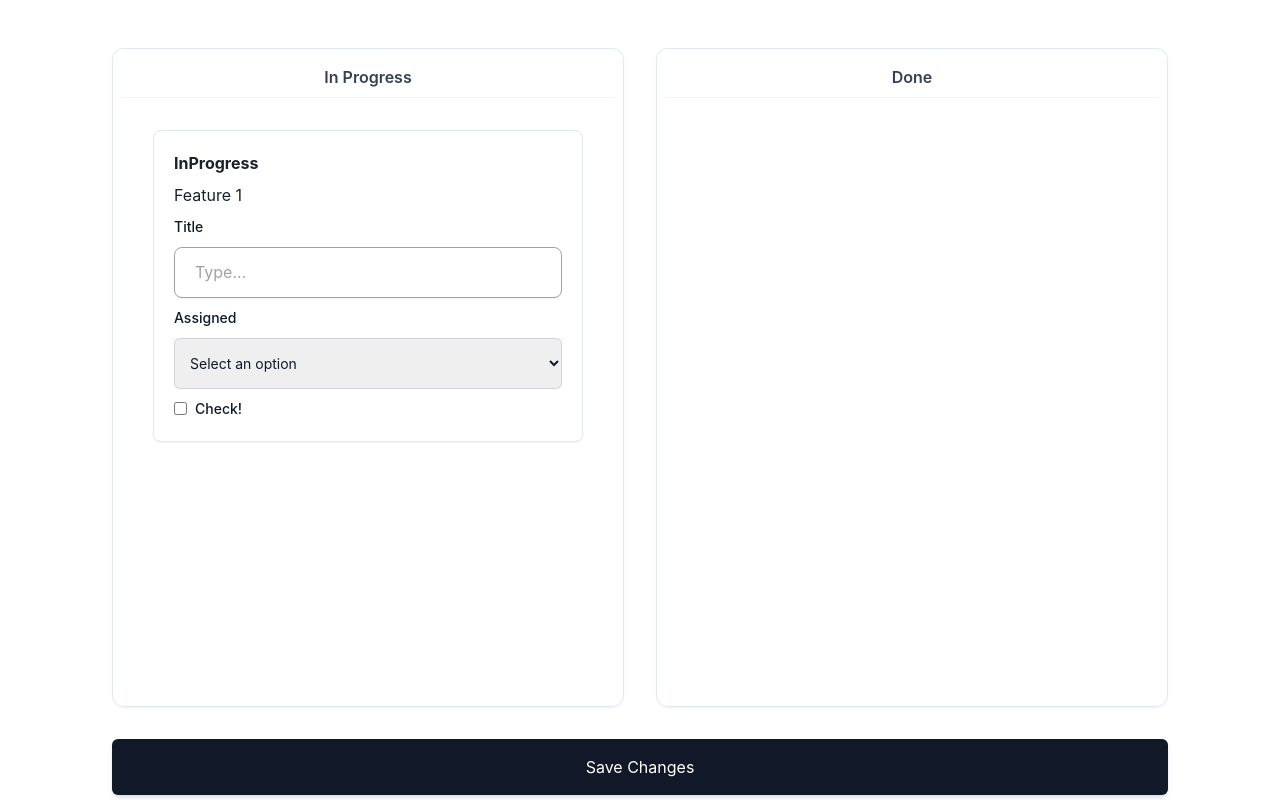
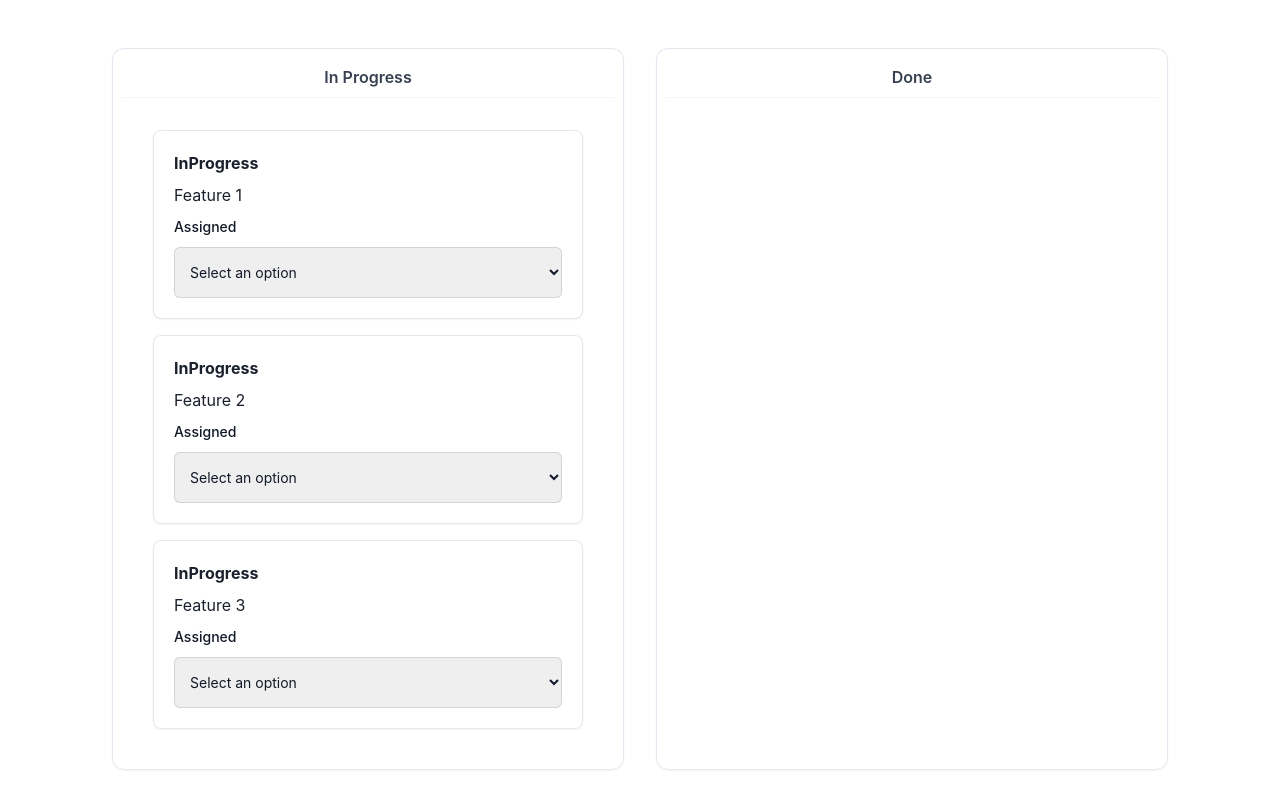
Before and after one commit to RiahiAchraf/Pay-Tic-Connect, a Next.js app: page / in a window 1280 px wide. Shown: the top 800 px of the page. Built offline with nearby package versions, Linux system fonts and the light colour scheme.

Commit message:
feat: create multiple items

```diff
--- a/src/components/TableContent.jsx
+++ b/src/components/TableContent.jsx
@@ -16,15 +16,11 @@ const TableContent = ({ doneTask }) => {
       },
       {
         Header: 'Title',
-        accessor: 'textValue',
+        accessor: 'title',
       },
       {
         Header: 'Assigned',
-        accessor: 'selectValue',
-      },
-      {
-        Header: 'Confirm',
-        accessor: 'checked',
+        accessor: 'value',
       },
     ],
     [],
--- a/src/components/TaskCard.tsx
+++ b/src/components/TaskCard.tsx
@@ -4,23 +4,17 @@ import { useDrag } from 'react-dnd';
 import itemsTypes from '../utils/itemsTypes';
 
 interface TaskCardProps {
+  content: React.ReactNode;
   status: string;
   title: string;
   id: number;
   setSelectValue: (value: string) => void;
   setChecked: (value: boolean) => void;
-  setTextValue: (value: string) => void;
+  item: React.Dispatch<React.SetStateAction<string>>;
   idx: number;
 }
 
-const TaskCard: React.FC<TaskCardProps> = ({
-  status,
-  title,
-  id,
-  setSelectValue,
-  setTextValue,
-  setChecked,
-}) => {
+const TaskCard: React.FC<TaskCardProps> = ({ status, title, id, content, item }) => {
   const [{}, drag] = useDrag({
     type: itemsTypes.CARD,
     item: { type: itemsTypes.CARD, ID: id },
@@ -33,21 +27,7 @@ const TaskCard: React.FC<TaskCardProps> = ({
 
   const handleSelectChange = (event: any) => {
     setSelectedValue(event.target.value);
-    setSelectValue(event.target.value);
-  };
-
-  const [inputValue, setInputValue] = useState('');
-
-  const handleInputChange = (event: any) => {
-    setInputValue(event.target.value);
-    setTextValue(event.target.value);
-  };
-
-  const [isChecked, setIsChecked] = useState(false);
-
-  const handleCheckboxChange = () => {
-    setIsChecked(!isChecked);
-    setChecked(!isChecked);
+    item(event.target.value);
   };
 
   return (
@@ -57,18 +37,7 @@ const TaskCard: React.FC<TaskCardProps> = ({
     >
       <span className='font-bold'>{status}</span>
       <h1>{title}</h1>
-
-      <div>
-        <label className='mb-2 block text-sm font-medium leading-6 text-gray-900'>Title</label>
-        <input
-          className='w-full rounded-lg border border-zinc-400 px-5 py-[0.781rem] shadow-sm placeholder:text-zinc-400 focus:outline-none focus:ring-0 disabled:cursor-not-allowed disabled:bg-gray-100'
-          type='text'
-          value={inputValue}
-          onChange={handleInputChange}
-          placeholder='Type...'
-        />
-      </div>
-
+      {content}
       <div>
         <label className='block text-sm font-medium leading-6 text-gray-900'>Assigned</label>
         <select
@@ -84,11 +53,6 @@ const TaskCard: React.FC<TaskCardProps> = ({
           <option value='user3'>User 3</option>
         </select>
       </div>
-
-      <div className='flex items-center gap-2'>
-        <input type='checkbox' checked={isChecked} onChange={handleCheckboxChange} />
-        <label className='block text-sm font-medium leading-6 text-gray-900'>Check!</label>
-      </div>
     </div>
   );
 };
--- a/src/components/Tasks.jsx
+++ b/src/components/Tasks.jsx
@@ -14,40 +14,45 @@ export const CardContext = createContext({
 
 const Tasks = () => {
   const [selectValue, setSelectValue] = useState('');
-  const [textValue, setTextValue] = useState('');
-  const [checked, setChecked] = useState('');
-
-  console.log(checked);
+  const [selectValueTwo, setSelectValueTwo] = useState('');
+  const [selectValueThree, setSelectValueThree] = useState('');
 
   const items = [
     {
       id: 1,
       status: 'InProgress',
       title: 'Feature 1',
-      selectValue,
-      textValue,
-      setSelectValue,
-      setTextValue,
-      setChecked,
+      value: selectValue,
+      item: setSelectValue,
+    },
+    {
+      id: 2,
+      status: 'InProgress',
+      title: 'Feature 2',
+      value: selectValueTwo,
+      item: setSelectValueTwo,
+    },
+    {
+      id: 3,
+      status: 'InProgress',
+      title: 'Feature 3',
+      value: selectValueThree,
+      item: setSelectValueThree,
     },
   ];
 
   const [doneTask, setDoneTask] = useState([]);
-  const [taskList, setTasksList] = useState(
-    items.map((item) => ({ ...item, selectValue, textValue, checked })),
-  );
+  const [taskList, setTasksList] = useState(items.map((item) => ({ ...item })));
 
   useEffect(() => {
     // Update the value property within each item of taskList
     setTasksList((prevTaskList) =>
       prevTaskList.map((item) => ({
         ...item,
-        selectValue,
-        textValue,
-        checked: !!checked ? 'Confirmed' : 'Not Confirmed',
+        value: item.id === 1 ? selectValue : item.id === 2 ? selectValueTwo : selectValueThree,
       })),
     );
-  }, [selectValue, textValue, checked]);
+  }, [selectValue, selectValueTwo, selectValueThree]);
 
   const isDone = (id) => {
     const draggedTask = taskList.filter((task) => task.id === id)[0];
@@ -92,24 +97,17 @@ const Tasks = () => {
               <div className='flex flex-col gap-4 p-4'>
                 {taskList
                   .filter((task) => task.status === 'InProgress')
-                  .map(
-                    (
-                      { title, status, id, setSelectValue, setTextValue, setChecked, inputType },
-                      idx,
-                    ) => (
+                  .map(({ title, status, id, content, item }, idx) => (
                     <TaskCard
                       id={id}
                       key={idx}
                       title={title}
                       status={status}
-                        setSelectValue={setSelectValue}
-                        setTextValue={setTextValue}
-                        setChecked={setChecked}
-                        inputType={inputType}
+                      content={content}
+                      item={item}
                       idx={idx}
                     />
-                    ),
-                  )}
+                  ))}
               </div>
             </InProgressBoxTarget>
           </div>
@@ -124,24 +122,17 @@ const Tasks = () => {
               <div className='flex flex-col gap-4 p-4'>
                 {taskList
                   .filter((task) => task.status === 'DONE')
-                  .map(
-                    (
-                      { title, status, id, setSelectValue, setTextValue, setChecked, inputType },
-                      idx,
-                    ) => (
+                  .map(({ title, status, id, content, item }, idx) => (
                     <TaskCard
                       id={id}
                       key={idx}
                       title={title}
                       status={status}
-                        setTextValue={setTextValue}
-                        setSelectValue={setSelectValue}
-                        setChecked={setChecked}
-                        inputType={inputType}
+                      content={content}
+                      item={item}
                       idx={idx}
                     />
-                    ),
-                  )}
+                  ))}
               </div>
             </DoneBoxTarget>
           </div>
```
Lines whose indentation alone changed are shown as unchanged.
